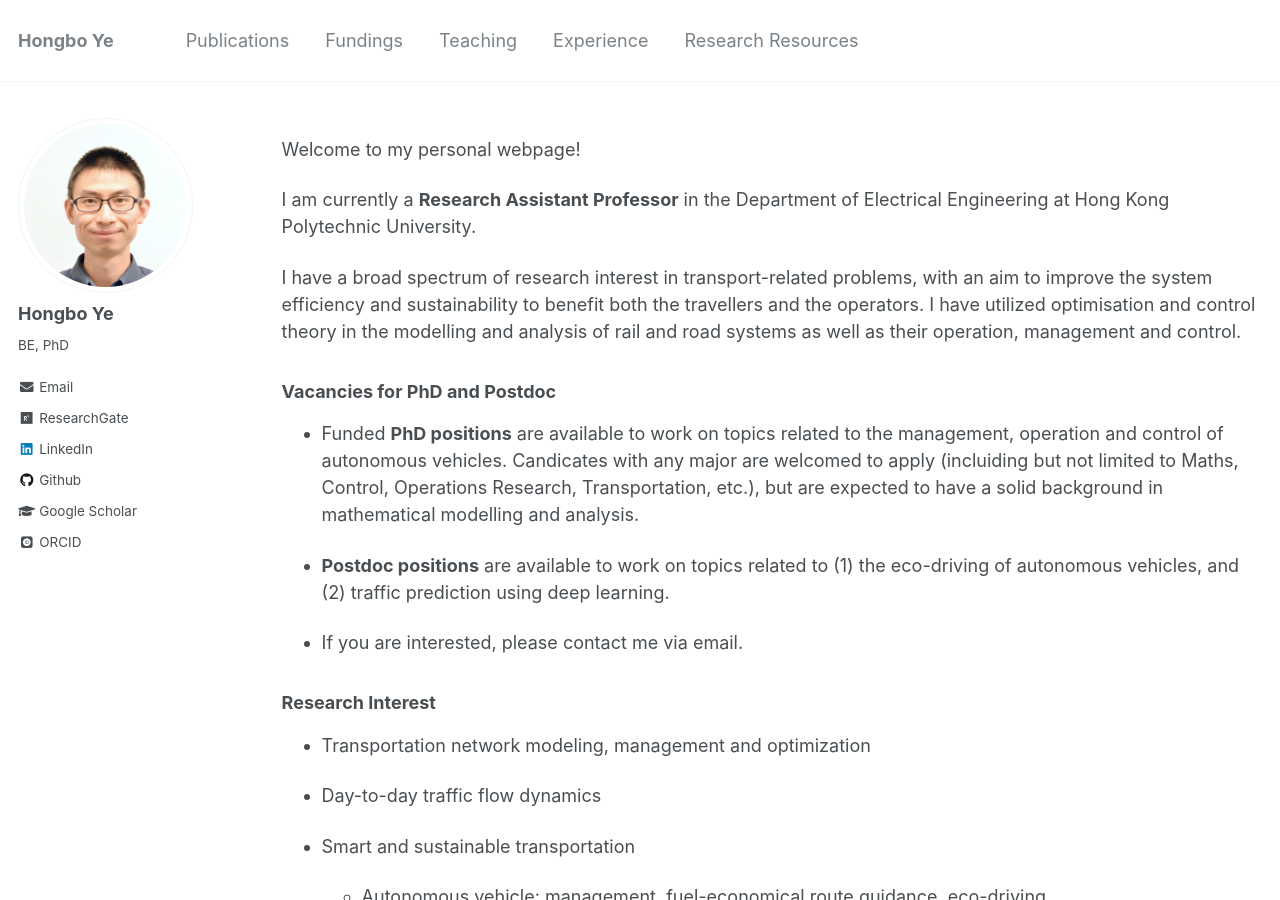
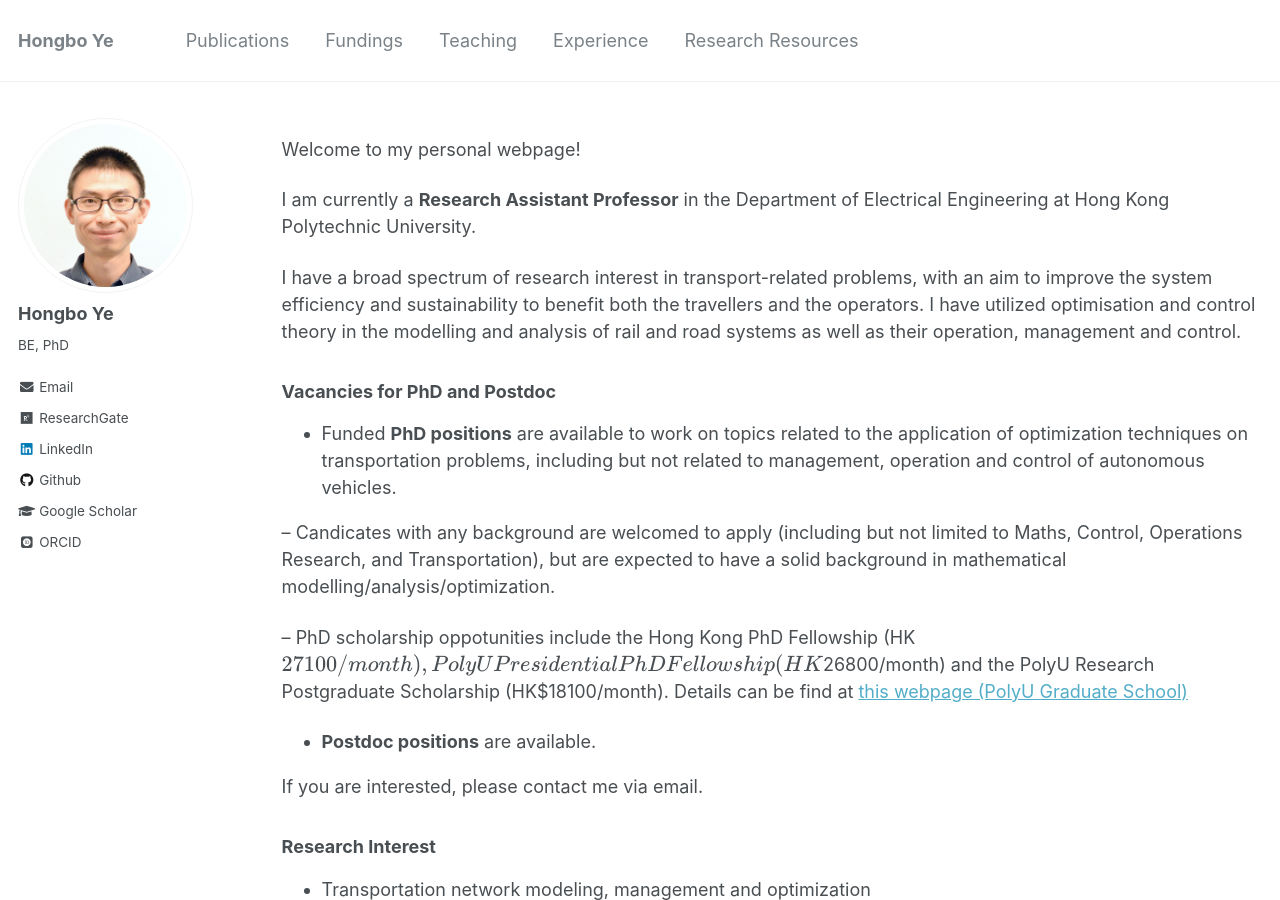
Before and after one commit to hb-ye/hb-ye.github.io, a Jekyll site: the page built from index.markdown, in a window 1280 px wide and 900 px high. Built offline with Jekyll 4.4.1, drawn with Linux system fonts in a browser that asks for light colours; some web fonts are replaced; formulas are drawn with MathJax 3.

Commit message:
Update index.markdown

```diff
--- a/index.markdown
+++ b/index.markdown
@@ -13,11 +13,15 @@ I have a broad spectrum of research interest in transport-related problems, with
 
 ### Vacancies for PhD and Postdoc
 
-- Funded **PhD positions** are available to work on topics related to the management, operation and control of autonomous vehicles. Candicates with any major are welcomed to apply (incluiding but not limited to Maths, Control, Operations Research, Transportation, etc.), but are expected to have a solid background in mathematical modelling and analysis.
+- Funded **PhD positions** are available to work on topics related to the application of optimization techniques on transportation problems, including but not related to management, operation and control of autonomous vehicles.
 
-- **Postdoc positions** are available to work on topics related to (1) the eco-driving of autonomous vehicles, and (2) traffic prediction using deep learning.
+-- Candicates with any background are welcomed to apply (including but not limited to Maths, Control, Operations Research, and Transportation), but are expected to have a solid background in mathematical modelling/analysis/optimization.
 
-- If you are interested, please contact me via email.
+-- PhD scholarship oppotunities include the Hong Kong PhD Fellowship (HK$27100/month), PolyU Presidential PhD Fellowship (HK$26800/month) and the PolyU Research Postgraduate Scholarship (HK$18100/month). Details can be find at <a href="https://www.polyu.edu.hk/en/gs/prospective-students/fellowship-scholarship-schemes/"> this webpage (PolyU Graduate School) </a>
+
+- **Postdoc positions** are available.
+
+If you are interested, please contact me via email.
 
 ### Research Interest
 
```
